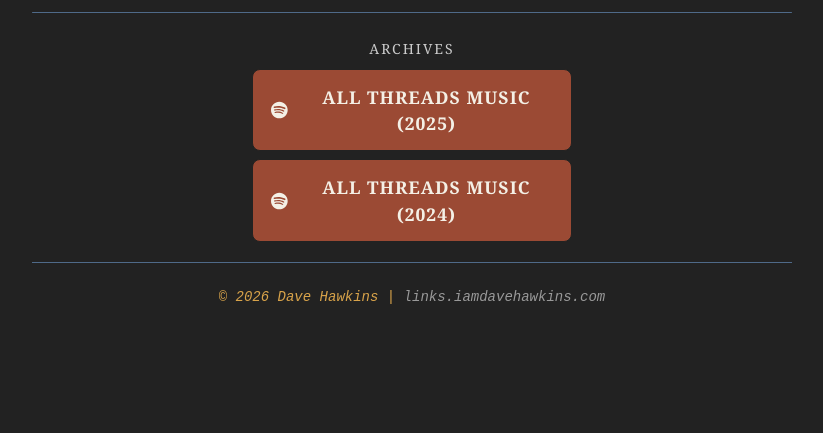
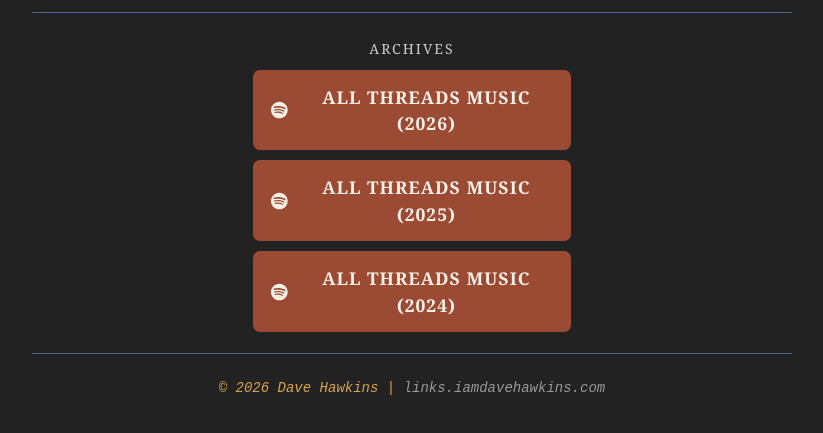
Before and after one commit to iamdavehawkins/trr, a plain HTML site: page index.html in a window 1280 px wide. Shown: the part 1684-2117 px from the top of the page, without its empty margins (228-1051 px from the left). Before the commit the page ends 2026 px from the top, so only its background shows below. Drawn offline with Linux system fonts and the light colour scheme; a web font is replaced by a local one.

Commit message:
added 2026 playlist to archives

```diff
--- a/index.html
+++ b/index.html
@@ -575,6 +575,12 @@
 
     <div style="margin: 15px auto; width: 80%; max-width: 400px;">
         <h3 style="color: #CCCCCC; font-size: 14px; letter-spacing: 2px; margin-bottom: 10px;">ARCHIVES</h3>
+        <a href="https://open.spotify.com/playlist/4nVsnGrqQ9GGsp3fB5RnPq?si=a990df9db7604e78" class="link-item" target="_blank">
+          <svg class="icon" xmlns="http://www.w3.org/2000/svg" viewBox="0 0 496 512">
+              <path fill="currentColor" d="M248 8C111.1 8 0 119.1 0 256s111.1 248 248 248 248-111.1 248-248S384.9 8 248 8zm100.7 364.9c-4.2 0-6.8-1.3-10.7-3.6-62.4-37.6-135-39.2-206.7-24.5-3.9 1-9 2.6-11.9 2.6-9.7 0-15.8-7.7-15.8-15.8 0-10.3 6.1-15.2 13.6-16.8 81.9-18.1 165.6-16.5 237 30.6 6.1 3.9 9.7 7.4 9.7 16.5s-7.1 15.4-15.2 15.4zm26.9-65.6c-5.2 0-8.7-2.3-12.3-4.2-62.5-37-155.7-51.9-238.6-29.4-4.8 1.3-7.4 2.6-11.9 2.6-10.7 0-19.4-8.7-19.4-19.4s5.2-17.8 15.5-20.7c27.8-7.8 56.2-13.6 97.8-13.6 64.9 0 127.6 16.1 177 45.5 8.1 4.8 11.3 11 11.3 19.7-.1 10.8-8.5 19.5-19.4 19.5zm31-76.2c-5.2 0-8.4-1.3-12.9-3.9-71.2-42.5-198.5-52.7-280.9-29.7-3.6 1-8.1 2.6-12.9 2.6-13.2 0-23.3-10.3-23.3-23.6 0-13.6 8.4-21.3 17.4-23.9 35.2-10.3 74.6-15.2 117.5-15.2 73 0 149.5 15.2 205.4 47.8 7.8 4.5 12.9 10.7 12.9 22.6 0 13.6-11 23.3-23.2 23.3z"/>
+          </svg>
+          ALL THREADS MUSIC (2026)
+        </a>
         <a href="https://open.spotify.com/playlist/5jDUyJ93O46OhpHznNdkXv?si=d1d4611aaf374d3c" class="link-item" target="_blank">
           <svg class="icon" xmlns="http://www.w3.org/2000/svg" viewBox="0 0 496 512">
               <path fill="currentColor" d="M248 8C111.1 8 0 119.1 0 256s111.1 248 248 248 248-111.1 248-248S384.9 8 248 8zm100.7 364.9c-4.2 0-6.8-1.3-10.7-3.6-62.4-37.6-135-39.2-206.7-24.5-3.9 1-9 2.6-11.9 2.6-9.7 0-15.8-7.7-15.8-15.8 0-10.3 6.1-15.2 13.6-16.8 81.9-18.1 165.6-16.5 237 30.6 6.1 3.9 9.7 7.4 9.7 16.5s-7.1 15.4-15.2 15.4zm26.9-65.6c-5.2 0-8.7-2.3-12.3-4.2-62.5-37-155.7-51.9-238.6-29.4-4.8 1.3-7.4 2.6-11.9 2.6-10.7 0-19.4-8.7-19.4-19.4s5.2-17.8 15.5-20.7c27.8-7.8 56.2-13.6 97.8-13.6 64.9 0 127.6 16.1 177 45.5 8.1 4.8 11.3 11 11.3 19.7-.1 10.8-8.5 19.5-19.4 19.5zm31-76.2c-5.2 0-8.4-1.3-12.9-3.9-71.2-42.5-198.5-52.7-280.9-29.7-3.6 1-8.1 2.6-12.9 2.6-13.2 0-23.3-10.3-23.3-23.6 0-13.6 8.4-21.3 17.4-23.9 35.2-10.3 74.6-15.2 117.5-15.2 73 0 149.5 15.2 205.4 47.8 7.8 4.5 12.9 10.7 12.9 22.6 0 13.6-11 23.3-23.2 23.3z"/>
```
